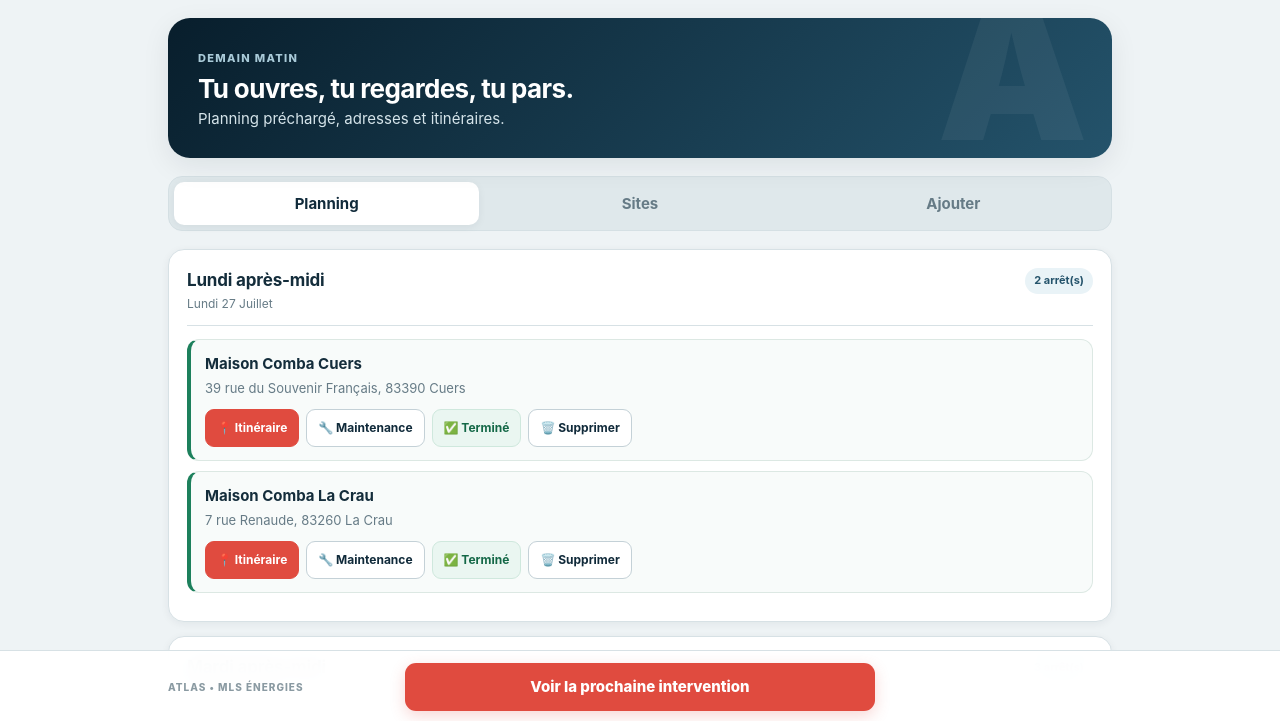
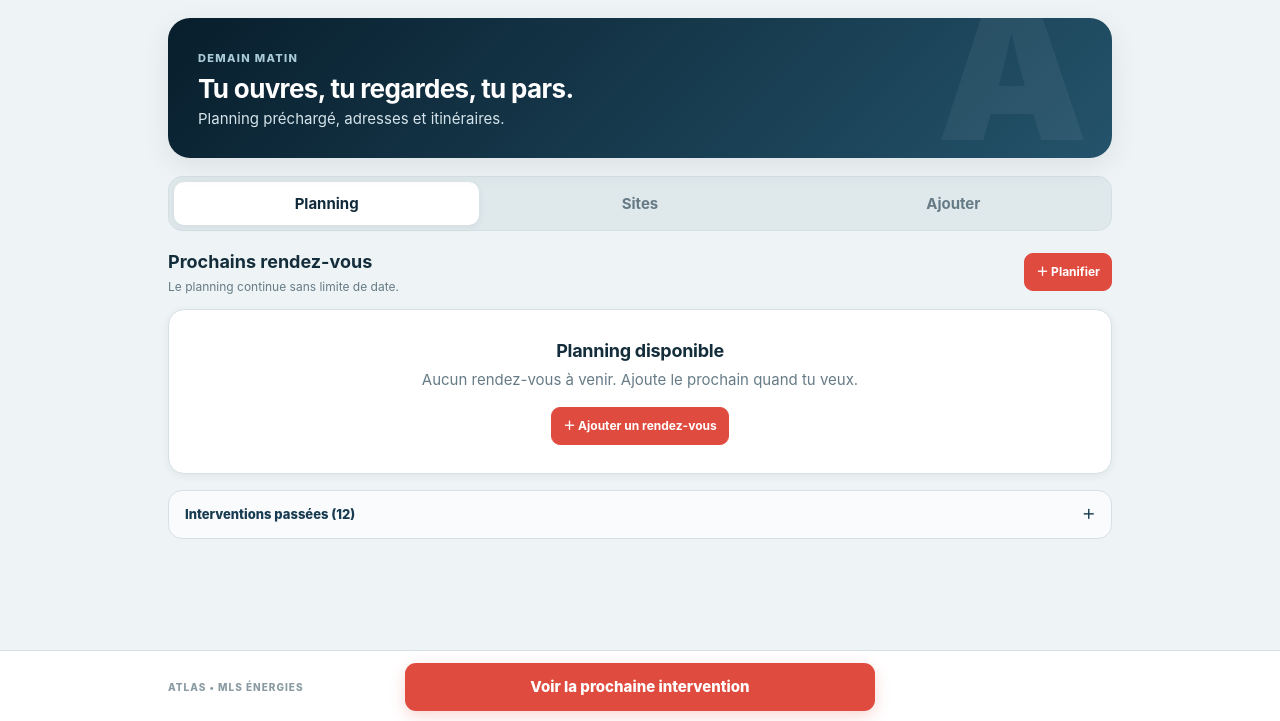
Before and after one commit to mls-energies/atlas-planning, a plain HTML site: page index.html in a window 1280 px wide. Shown: the part 77-798 px from the top of the page. Drawn offline with Linux system fonts and the light colour scheme.

Commit message:
Débloquer le planning pour les prochains rendez-vous
* Débloquer le planning au-delà des interventions terminées

* Actualiser le cache de l’application Planning

```diff
--- a/index.html
+++ b/index.html
@@ -13,18 +13,19 @@ header{position:sticky;top:0;z-index:10;background:rgba(255,255,255,.96);border-
 main{max-width:980px;margin:auto;padding:22px 18px 126px}.hero{position:relative;overflow:hidden;background:linear-gradient(135deg,var(--navy-950),var(--navy-700));color:#fff;border-radius:22px;padding:28px 30px;margin-bottom:18px;box-shadow:var(--shadow)}.hero::after{content:"A";position:absolute;right:24px;top:-42px;color:rgba(255,255,255,.055);font-size:190px;font-weight:900;line-height:1}.hero small{position:relative;z-index:1;text-transform:uppercase;letter-spacing:.12em;font-size:11px;font-weight:800;color:#a9cad8}.hero h2{position:relative;z-index:1;margin:5px 0 4px;font-size:26px;line-height:1.2;letter-spacing:-.025em}.hero p{position:relative;z-index:1;margin:0;color:#d5e4ea}
 .tabs{display:grid;grid-template-columns:repeat(3,1fr);gap:8px;margin-bottom:18px;padding:5px;background:#dfe8eb;border:1px solid #d5e0e4;border-radius:14px}.tab{appearance:none;border:0;border-radius:10px;background:transparent;padding:11px 14px;color:var(--muted);font-weight:750;cursor:pointer;transition:.18s ease}.tab:hover{color:var(--navy-900);background:rgba(255,255,255,.48)}.tab.active{background:var(--white);color:var(--navy-900);box-shadow:var(--shadow-sm)}
 .screen{display:none}.screen.active{display:block}.card{background:var(--white);border:1px solid var(--line);border-radius:var(--radius);padding:18px;margin-bottom:14px;box-shadow:var(--shadow-sm)}.card>h3{margin:0 0 16px;font-size:18px;letter-spacing:-.015em}
+.planning-toolbar{display:flex;align-items:center;justify-content:space-between;gap:14px;margin-bottom:14px}.planning-toolbar strong{display:block;font-size:18px}.planning-toolbar span{display:block;margin-top:2px;color:var(--muted);font-size:12px}.empty{padding:28px 20px;text-align:center}.empty h3{margin:0 0 5px}.empty p{margin:0 0 16px;color:var(--muted)}.history{margin-top:16px;border:1px solid var(--line);border-radius:14px;background:rgba(255,255,255,.7);overflow:hidden}.history summary{padding:14px 16px;cursor:pointer;color:var(--navy-800);font-size:13px;font-weight:800;list-style:none}.history summary::-webkit-details-marker{display:none}.history summary::after{content:"＋";float:right}.history[open] summary::after{content:"−"}.history-body{padding:0 10px 2px}.history .card{box-shadow:none;opacity:.78}
 .dayhead{display:flex;justify-content:space-between;align-items:flex-start;gap:14px;border-bottom:1px solid var(--line);padding-bottom:13px;margin-bottom:13px}.dayhead h3{margin:0;font-size:17px;letter-spacing:-.01em}.dayhead strong{padding:5px 9px;border-radius:999px;background:var(--blue-100);color:var(--navy-700);font-size:11px;white-space:nowrap}.date{margin-top:2px;font-size:12px;color:var(--muted);text-transform:capitalize}
 .job{border:1px solid #dce8e3;border-left:4px solid var(--green);background:#f8fbfa;border-radius:12px;padding:13px 14px;margin:10px 0}.job.done{opacity:.52;text-decoration:line-through}.job h4{margin:0 0 4px;font-size:15px}.address{font-size:13px;color:var(--muted);margin-bottom:11px}.actions{display:flex;gap:7px;flex-wrap:wrap}.btn{appearance:none;display:inline-flex;align-items:center;justify-content:center;min-height:38px;border:1px solid var(--line-strong);background:var(--white);border-radius:9px;padding:8px 11px;font-size:12px;font-weight:750;color:var(--navy-900);text-decoration:none;cursor:pointer;transition:transform .15s ease,box-shadow .15s ease,background .15s ease}.btn:hover{transform:translateY(-1px);box-shadow:var(--shadow-sm);background:var(--blue-50)}.btn.primary{background:var(--accent);color:#fff;border-color:var(--accent)}.btn.primary:hover{background:var(--accent-dark)}.btn.donebtn{background:var(--green-soft);border-color:#cfe8dd;color:#146847}
 .site{border-bottom:1px solid var(--line);padding:14px 2px}.site:last-child{border:0;padding-bottom:2px}.site:first-child{padding-top:2px}.site h4{margin:0 0 3px;font-size:15px}.site p{margin:0 0 10px;color:var(--muted);font-size:13px}
 label{display:block;font-size:12px;font-weight:750;color:var(--navy-800);margin:12px 0 6px}input,select,textarea{width:100%;min-height:44px;padding:10px 12px;border:1px solid var(--line-strong);border-radius:10px;background:#fff;color:var(--text);font-size:14px;outline:0;transition:border-color .15s ease,box-shadow .15s ease}input:focus,select:focus,textarea:focus{border-color:var(--navy-700);box-shadow:0 0 0 3px rgba(36,83,107,.12)}input::placeholder{color:#91a0a7}.grid2{display:grid;grid-template-columns:1fr 1fr;gap:12px}
 .bottom{position:fixed;left:0;right:0;bottom:0;z-index:9;background:rgba(255,255,255,.96);border-top:1px solid var(--line);padding:12px 18px calc(12px + env(safe-area-inset-bottom));display:flex;justify-content:center;backdrop-filter:blur(14px)}.bottom::before{content:"ATLAS • MLS ÉNERGIES";position:absolute;left:max(18px,calc((100vw - 944px)/2));top:50%;transform:translateY(-50%);color:#8a9aa2;font-size:10px;font-weight:800;letter-spacing:.1em}.bottom button{width:100%;max-width:470px;border:0;border-radius:11px;background:var(--accent);color:#fff;padding:13px 18px;font-weight:800;cursor:pointer;box-shadow:0 5px 15px rgba(224,75,63,.22);transition:.15s ease}.bottom button:hover{background:var(--accent-dark);transform:translateY(-1px)}
-@media(max-width:760px){.bottom::before{display:none}}@media(max-width:600px){.head{min-height:64px;padding:9px 14px}.brand img{width:174px}.version{font-size:0}.version::before{width:9px;height:9px}.version::after{content:"Terrain";font-size:11px}.head{gap:10px}main{padding:14px 12px 116px}.hero{padding:22px 19px;border-radius:17px;margin-bottom:12px}.hero::after{right:-18px;font-size:160px}.hero h2{font-size:21px;max-width:85%}.hero p{font-size:13px;max-width:86%}.tabs{gap:4px;margin-bottom:12px}.tab{padding:10px 7px;font-size:13px}.card{padding:14px;border-radius:13px;margin-bottom:10px}.grid2{grid-template-columns:1fr}.actions{display:grid;grid-template-columns:1fr 1fr}.actions .btn{width:100%;text-align:center}.dayhead{gap:8px}.bottom{padding:10px 12px calc(10px + env(safe-area-inset-bottom))}.bottom button{max-width:none}.site .btn{width:100%}}@media(max-width:370px){.actions{grid-template-columns:1fr}.hero h2{font-size:19px}.tab{font-size:12px}}
+@media(max-width:760px){.bottom::before{display:none}}@media(max-width:600px){.head{min-height:64px;padding:9px 14px}.brand img{width:174px}.version{font-size:0}.version::before{width:9px;height:9px}.version::after{content:"Terrain";font-size:11px}.head{gap:10px}main{padding:14px 12px 116px}.hero{padding:22px 19px;border-radius:17px;margin-bottom:12px}.hero::after{right:-18px;font-size:160px}.hero h2{font-size:21px;max-width:85%}.hero p{font-size:13px;max-width:86%}.tabs{gap:4px;margin-bottom:12px}.tab{padding:10px 7px;font-size:13px}.card{padding:14px;border-radius:13px;margin-bottom:10px}.planning-toolbar{align-items:flex-start}.planning-toolbar .btn{white-space:nowrap}.grid2{grid-template-columns:1fr}.actions{display:grid;grid-template-columns:1fr 1fr}.actions .btn{width:100%;text-align:center}.dayhead{gap:8px}.bottom{padding:10px 12px calc(10px + env(safe-area-inset-bottom))}.bottom button{max-width:none}.site .btn{width:100%}}@media(max-width:370px){.actions{grid-template-columns:1fr}.hero h2{font-size:19px}.tab{font-size:12px}}
 </style></head><body>
 <header><div class="head"><div class="brand"><img src="logo-atlas.svg" alt="ATLAS Planning · MLS Énergies"></div><div class="version">V0.1 terrain</div></div></header>
 <main>
 <div class="hero"><small>Demain matin</small><h2>Tu ouvres, tu regardes, tu pars.</h2><p>Planning préchargé, adresses et itinéraires.</p></div>
 <div class="tabs"><button class="tab active" data-tab="planning">Planning</button><button class="tab" data-tab="sites">Sites</button><button class="tab" data-tab="add">Ajouter</button></div>
-<section id="planning" class="screen active"><div id="planningList"></div></section>
+<section id="planning" class="screen active"><div class="planning-toolbar"><div><strong>Prochains rendez-vous</strong><span>Le planning continue sans limite de date.</span></div><button class="btn primary" id="quickAddBtn">＋ Planifier</button></div><div id="planningList"></div><details class="history" id="historyPanel"><summary>Interventions passées (<span id="historyCount">0</span>)</summary><div class="history-body" id="historyList"></div></details></section>
 <section id="sites" class="screen"><div class="card"><h3>Sites Funecap</h3><div id="siteList"></div></div></section>
 <section id="add" class="screen"><div class="card"><h3>Ajouter un rendez-vous</h3>
 <div class="grid2"><div><label>Type</label><select id="newType"><option>Devis</option><option>Dépannage</option><option>Maintenance</option><option>Installation</option></select></div><div><label>Date</label><input id="newDate" type="date"></div></div>
@@ -41,13 +42,12 @@ let extras=JSON.parse(localStorage.getItem('atlas-planning-extras')||'[]');
 let done=JSON.parse(localStorage.getItem('atlas-planning-done')||'{}');
 let deleted=JSON.parse(localStorage.getItem('atlas-planning-deleted')||'{}');
 const $=id=>document.getElementById(id);
-$('newDate').value=new Date().toISOString().slice(0,10);
+function todayISO(){const d=new Date(),offset=d.getTimezoneOffset();return new Date(d.getTime()-offset*60000).toISOString().slice(0,10)}
+$('newDate').value=todayISO();
 document.querySelectorAll('.tab').forEach(b=>b.onclick=()=>{document.querySelectorAll('.tab').forEach(x=>x.classList.remove('active'));document.querySelectorAll('.screen').forEach(x=>x.classList.remove('active'));b.classList.add('active');$(b.dataset.tab).classList.add('active')});
 function maps(address){return 'https://www.google.com/maps/search/?api=1&query='+encodeURIComponent(address)}
 function allPlan(){const p=DEFAULT_PLAN.map(x=>({date:x[0],label:x[1],jobs:x[2].map(n=>({name:n,address:BASE[n]||'Adresse à compléter'}))}));extras.forEach(e=>{let d=p.find(x=>x.date===e.date);if(!d){d={date:e.date,label:e.date,jobs:[]};p.push(d)}d.jobs.push({name:e.type+' — '+e.name,address:e.address,slot:e.slot,extraId:e.id})});return p.sort((a,b)=>a.date.localeCompare(b.date))}
-function renderPlan(){
- const box=$('planningList');box.innerHTML='';
- allPlan().forEach(day=>{
+function renderDay(day,box){
   const card=document.createElement('div');card.className='card';
   card.innerHTML=`<div class="dayhead"><div><h3>${day.label}</h3><div class="date">${new Date(day.date+'T12:00').toLocaleDateString('fr-FR',{weekday:'long',day:'numeric',month:'long'})}</div></div><strong>${day.jobs.length} arrêt(s)</strong></div>`;
   day.jobs.forEach((j,i)=>{
@@ -59,7 +59,8 @@ function renderPlan(){
    card.appendChild(el)
   });
   box.appendChild(card)
- });
+}
+function bindPlanActions(box){
  box.querySelectorAll('[data-key]').forEach(b=>b.onclick=()=>{
   const k=decodeURIComponent(b.dataset.key);done[k]=!done[k];
   localStorage.setItem('atlas-planning-done',JSON.stringify(done));renderPlan()
@@ -77,8 +78,20 @@ function renderPlan(){
   delete done[k];localStorage.setItem('atlas-planning-done',JSON.stringify(done));renderPlan()
  })
 }
+function openAdd(){document.querySelector('[data-tab="add"]').click();$('newDate').value=todayISO();setTimeout(()=>$('newName').focus(),0)}
+function renderPlan(){
+ const box=$('planningList'),history=$('historyList'),today=todayISO();box.innerHTML='';history.innerHTML='';
+ const plan=allPlan(),upcoming=plan.filter(day=>day.date>=today),past=plan.filter(day=>day.date<today).reverse();
+ upcoming.forEach(day=>renderDay(day,box));
+ past.forEach(day=>renderDay(day,history));
+ $('historyCount').textContent=past.length;
+ $('historyPanel').hidden=!past.length;
+ if(!upcoming.length){box.innerHTML='<div class="card empty"><h3>Planning disponible</h3><p>Aucun rendez-vous à venir. Ajoute le prochain quand tu veux.</p><button class="btn primary" id="emptyAddBtn">＋ Ajouter un rendez-vous</button></div>';$('emptyAddBtn').onclick=openAdd}
+ bindPlanActions(box);bindPlanActions(history)
+}
 function renderSites(){const box=$('siteList');box.innerHTML='';Object.entries(BASE).sort((a,b)=>a[0].localeCompare(b[0])).forEach(([n,a])=>{const d=document.createElement('div');d.className='site';d.innerHTML=`<h4>${n}</h4><p>${a}</p><a class="btn primary" target="_blank" href="${maps(a)}">📍 Itinéraire</a>`;box.appendChild(d)})}
 $('addBtn').onclick=()=>{if(!$('newName').value.trim()||!$('newDate').value)return alert('Renseigne au moins le nom et la date.');extras.push({id:Date.now(),type:$('newType').value,name:$('newName').value.trim(),date:$('newDate').value,address:$('newAddress').value.trim()||'Adresse à compléter',slot:$('newSlot').value.trim()});localStorage.setItem('atlas-planning-extras',JSON.stringify(extras));$('newName').value='';$('newAddress').value='';$('newSlot').value='';renderPlan();document.querySelector('[data-tab="planning"]').click()}
-$('todayBtn').onclick=()=>{document.querySelector('[data-tab="planning"]').click();const today=new Date().toISOString().slice(0,10);const cards=[...document.querySelectorAll('#planningList .card')];const target=cards.find(c=>c.textContent.includes(new Date(today+'T12:00').toLocaleDateString('fr-FR',{day:'numeric',month:'long'})))||cards[0];if(target)target.scrollIntoView({behavior:'smooth'})}
+$('quickAddBtn').onclick=openAdd;
+$('todayBtn').onclick=()=>{document.querySelector('[data-tab="planning"]').click();const target=document.querySelector('#planningList .job');if(target)target.scrollIntoView({behavior:'smooth',block:'center'});else openAdd()}
 renderPlan();renderSites();if('serviceWorker'in navigator)navigator.serviceWorker.register('/sw.js');
 </script></body></html>
--- a/sw.js
+++ b/sw.js
@@ -1,4 +1,4 @@
-const CACHE='atlas-planning-v1';
+const CACHE='atlas-planning-v2';
 const CORE=['/','/index.html','/manifest.webmanifest','/icon-192.png','/icon-512.png','/logo-atlas.svg'];
 
 self.addEventListener('install',event=>{
```
